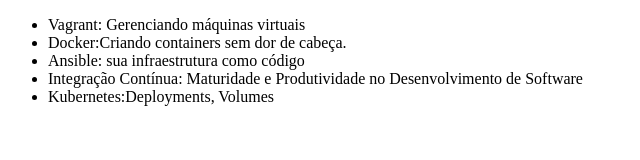
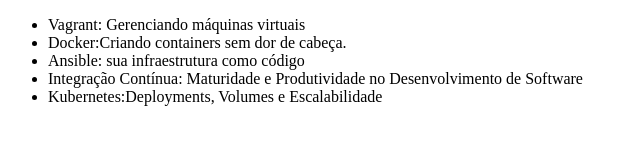
Before and after one commit to josii91/treinamento-alura, a plain HTML site: page index.html in a window 1280 px wide. Shown: the whole page, without its empty margins (0-640 px from the left). Drawn offline with Linux system fonts and the light colour scheme.

Commit message:
Adicionando escalabilidade

```diff
--- a/index.html
+++ b/index.html
@@ -10,7 +10,7 @@
         <li>Docker:Criando containers sem dor de cabeça.</li>
         <li>Ansible: sua infraestrutura como código</li>
         <li>Integração Contínua: Maturidade e Produtividade no Desenvolvimento de Software</li>
-        <li>Kubernetes:Deployments, Volumes</li>
+        <li>Kubernetes:Deployments, Volumes e Escalabilidade</li>
     </ul>
 </body>
 </html>
```
